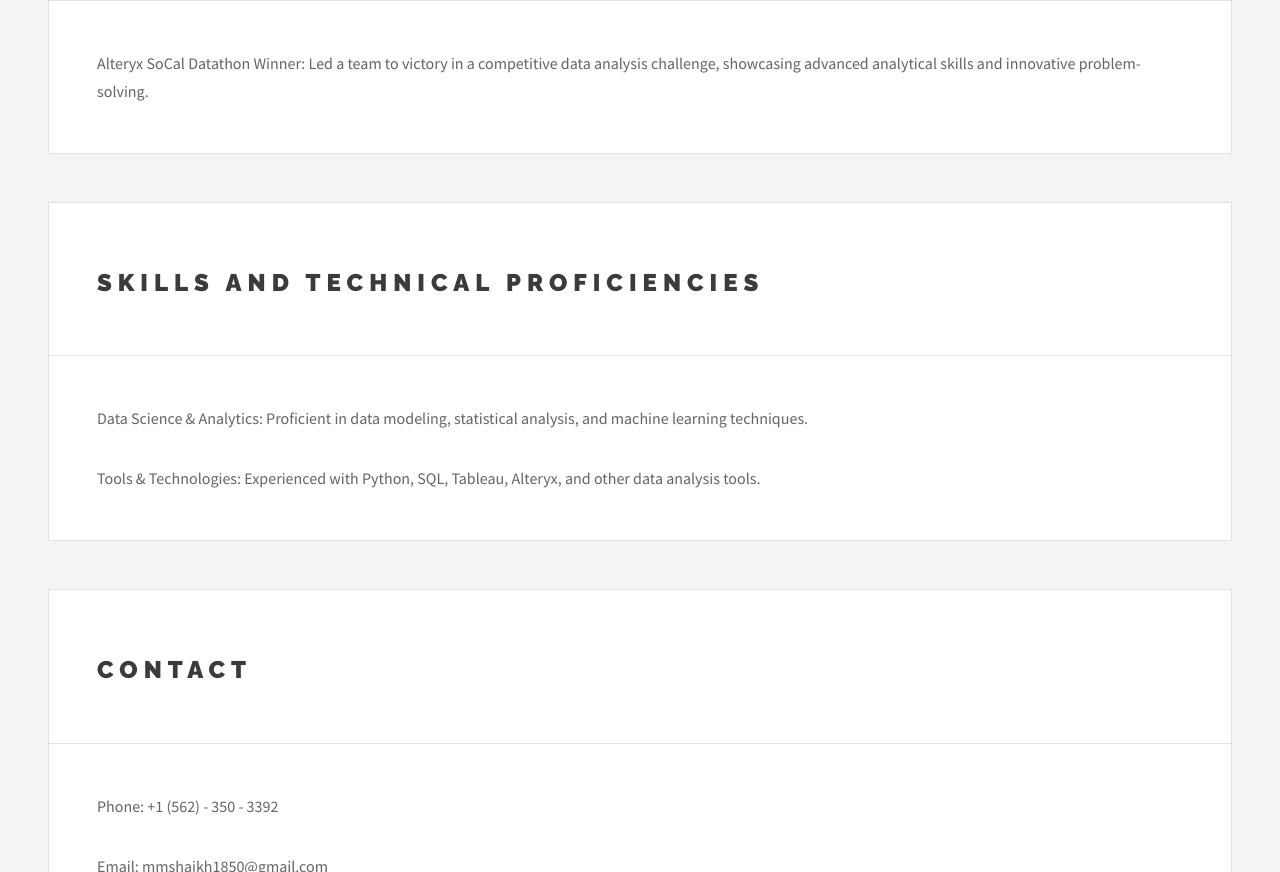
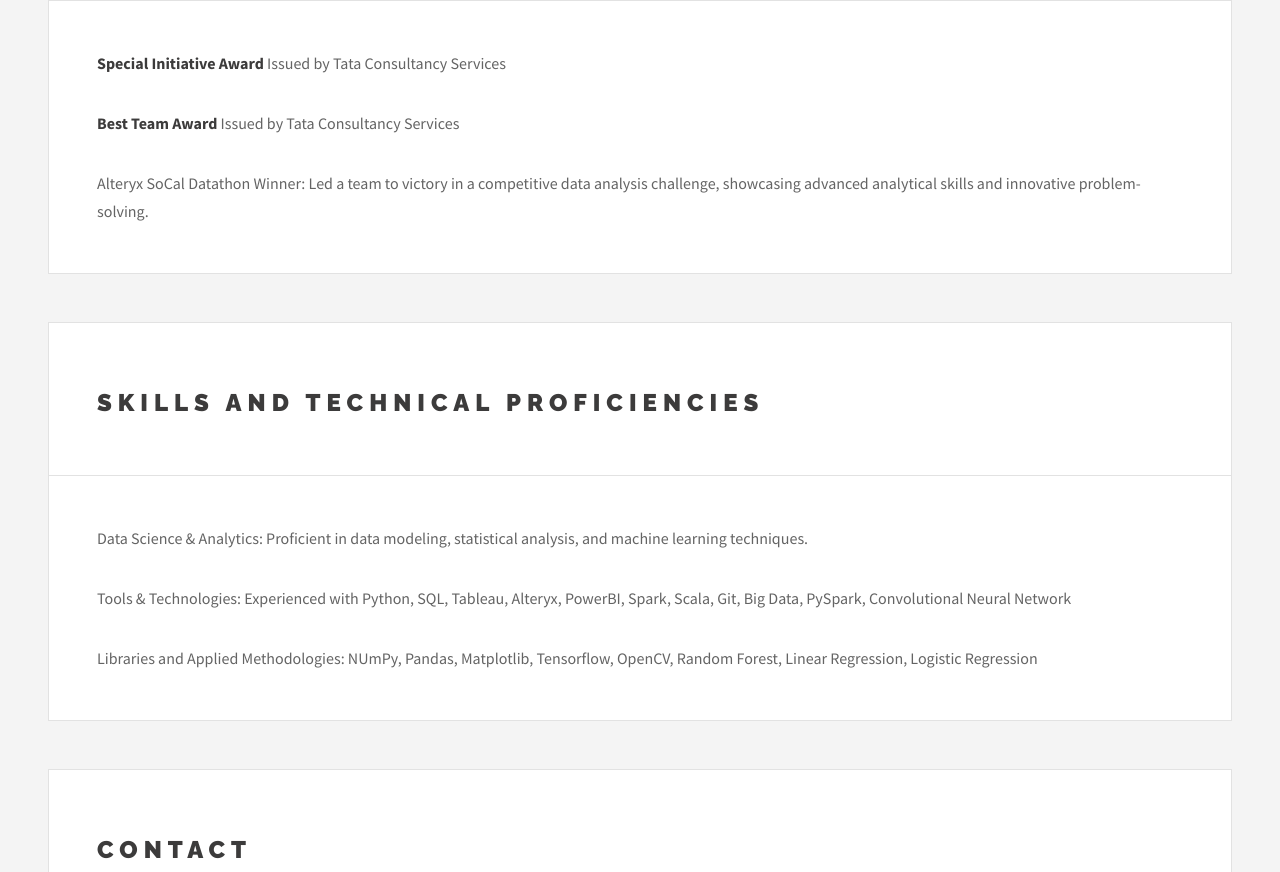
Before and after one commit to musharraf3/Portfolio, a plain HTML site: page index.html in a window 1280 px wide. Shown: the part 2992-3864 px from the top of the page. Drawn offline with nearby package versions, Linux system fonts and the light colour scheme; a script that the page names is missing.

Commit message:
Commit 3

```diff
--- a/index.html
+++ b/index.html
@@ -83,6 +83,8 @@
                             <h2>Achievements and Awards</h2>
                         </div>
                     </header>
+                    <p><strong>Special Initiative Award</strong> Issued by Tata Consultancy Services</p>
+                    <p><strong>Best Team Award</strong> Issued by Tata Consultancy Services</p>
                     <p>Alteryx SoCal Datathon Winner: Led a team to victory in a competitive data analysis challenge, showcasing advanced analytical skills and innovative problem-solving.</p>
                 </article>
 
@@ -94,7 +96,8 @@
                         </div>
                     </header>
                     <p>Data Science & Analytics: Proficient in data modeling, statistical analysis, and machine learning techniques.</p>
-                    <p>Tools & Technologies: Experienced with Python, SQL, Tableau, Alteryx, and other data analysis tools.</p>
+                    <p>Tools & Technologies: Experienced with Python, SQL, Tableau, Alteryx, PowerBI, Spark, Scala, Git, Big Data, PySpark, Convolutional Neural Network</p>
+                    <p>Libraries and Applied Methodologies: NUmPy, Pandas, Matplotlib, Tensorflow, OpenCV, Random Forest, Linear Regression, Logistic Regression</p>
                 </article>
 
                 <!-- Contact Section -->
```
